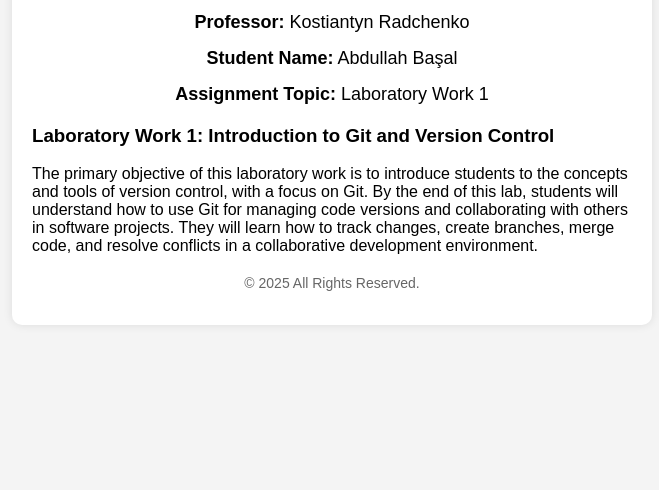
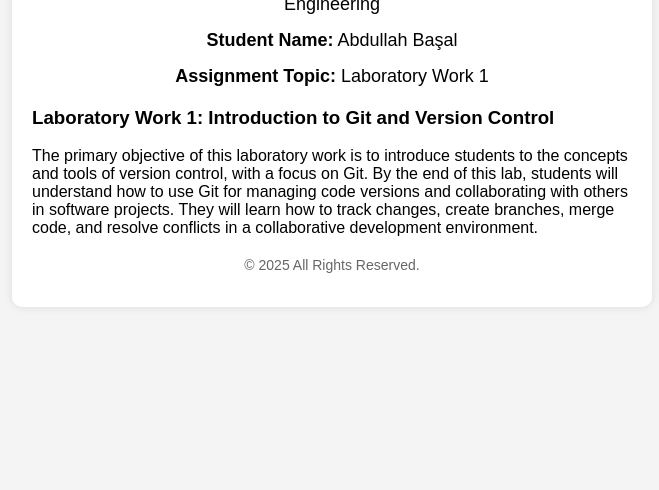
Before and after one commit to abdullahbasal/Lab-1, a plain HTML site: page index.html in a window 1280 px wide. Shown: the part 310-800 px from the top of the page, without its empty margins (308-967 px from the left). Drawn offline with Linux system fonts and the light colour scheme.

Commit message:
prof name deleted

```diff
--- a/index.html
+++ b/index.html
@@ -50,7 +50,6 @@
         <strong>Course:</strong> Components of Software Engineering 1.
         Introduction to Software Engineering
       </p>
-      <p class="info"><strong>Professor:</strong> Kostiantyn Radchenko</p>
       <p class="info"><strong>Student Name:</strong> Abdullah Başal</p>
       <p class="info"><strong>Assignment Topic:</strong> Laboratory Work 1</p>
 
```
